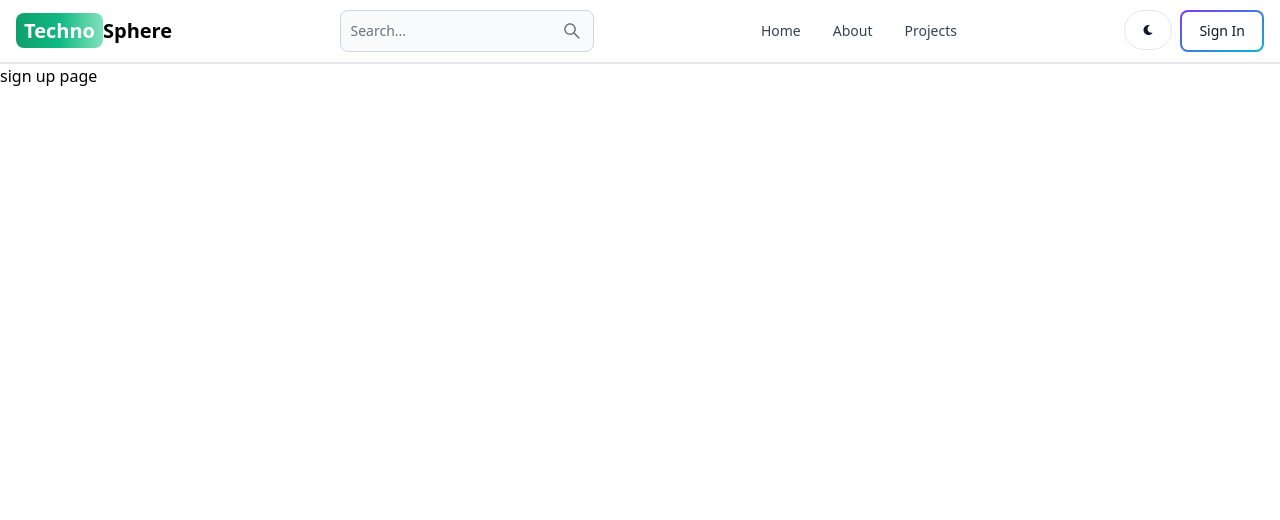
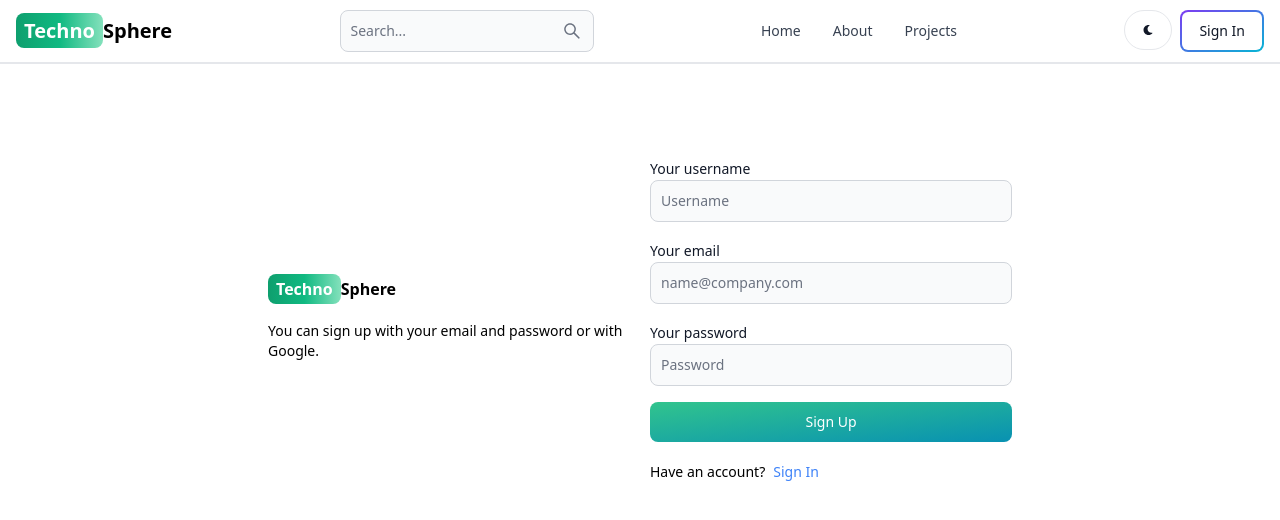
Before and after one commit to ayoubxmahmoud/techno-sphere, a React (Vite) app in the folder client/: page /sign-up in a window 1280 px wide. Shown: the top 520 px of the page. Built offline with nearby package versions, Linux system fonts and the light colour scheme.

Commit message:
create sign up page ui

```diff
--- a/client/src/pages/SignUp.jsx
+++ b/client/src/pages/SignUp.jsx
@@ -1,11 +1,57 @@
-import React from 'react'
+import { Button, Label, TextInput } from "flowbite-react";
+import React from "react";
+import { Link } from "react-router-dom";
 
 const SignUp = () => {
   return (
-    <div>
-      sign up page
+    <div className="min-h-screen mt-20">
+      <div className="flex p-3 max-w-3xl mx-auto flex-col md:flex-row md:items-center gap-5">
+        {/* left side */}
+        <div className="flex-1">
+          <Link
+            to="/"
+            className="font-bold dark:text-white"
+          >
+            <span className="px-2 py-1 bg-gradient-to-r from-green-500 via-emerald-500 to-green-300 text-white rounded-lg">
+              Techno
+            </span>
+            Sphere
+          </Link>
+          <p className="text-sm mt-5">
+            You can sign up with your email and password
+            or with Google.
+          </p>
+        </div>
+
+        {/* right side */}
+        <div className="flex-1">
+          <form className="flex flex-col gap-4">
+            <div>
+              <Label value="Your username" />
+              <TextInput type="text" placeholder="Username" id="username" />
+            </div>
+            <div>
+              <Label value="Your email" />
+              <TextInput type="email" placeholder="name@company.com" id="email" />
+            </div>
+            <div>
+              <Label value="Your password" />
+              <TextInput type="password" placeholder="Password" id="password" />
+            </div>
+            <Button gradientDuoTone="greenToBlue" type="submit">
+              Sign Up
+            </Button>
+          </form>
+          <div className="flex gap-2 text-sm mt-5">
+            <span>Have an account?</span>
+            <Link to='sign-in' className="text-blue-500">
+              Sign In
+            </Link>
+          </div>
+        </div>
+      </div>
     </div>
-  )
-}
+  );
+};
 
-export default SignUp
+export default SignUp;
```
